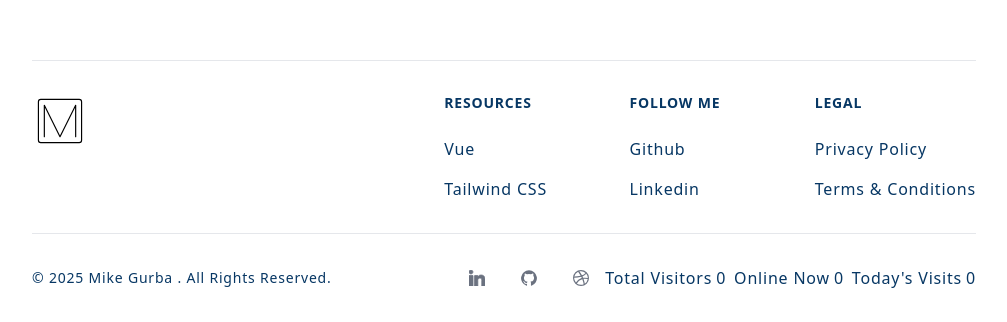
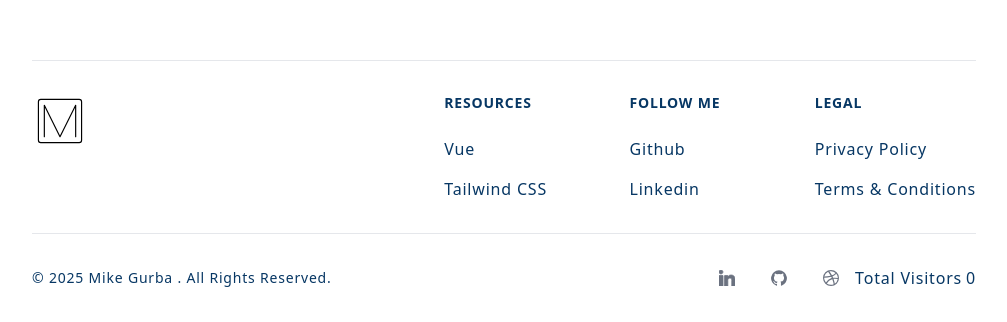
Before and after one commit to Trabajador/portfolio, a Vue app: page / in a window 1280 px wide. Shown: the part 3836-4158 px from the top of the page, without its empty margins (136-1143 px from the left). Built offline with nearby package versions, Linux system fonts and the light colour scheme; no server answers; the database is empty; a web font is replaced by a local one.

Commit message:
feat(stats): stats counter updated

```diff
--- a/src/components/VisitorTracker.vue
+++ b/src/components/VisitorTracker.vue
@@ -1,6 +1,6 @@
 <script>
   import { ref, onMounted, onUnmounted } from 'vue';
-  import { ref as dbRef, set, onValue, increment, getDatabase, remove } from 'firebase/database';
+  import { ref as dbRef, set, onValue, increment, get, remove, getDatabase } from 'firebase/database';
   import { initializeApp } from 'firebase/app';
 
   const firebaseConfig = {
@@ -20,10 +20,7 @@
     name: 'VisitorTracker',
     setup() {
       const totalVisitors = ref(0);
-      const onlineVisitors = ref(0);
-      const todayVisitors = ref(0);
       const visitorRef = dbRef(database, 'visitors');
-      const onlineRef = dbRef(database, 'online');
       const todayRef = dbRef(database, `daily/${getTodayDate()}`);
 
       // Generate unique visitor ID
@@ -39,17 +36,17 @@
 
       onMounted(async () => {
         // Update total visitors - Increment only once and don't increment on reload
-        const totalVisitorsSnapshot = await dbRef(database, 'visitors').get();
+        const totalVisitorsSnapshot = await get(visitorRef);
         if (!totalVisitorsSnapshot.exists()) {
           set(visitorRef, 0);  // Initialize if not set
         }
         set(visitorRef, increment(1));  // Increment only once when the visitor is first seen
 
-        // Track online status
+        // Track online status - Use visitorId to track individual visitors
         set(dbRef(database, `online/${visitorId}`), true);
 
         // Update today's visitors - Increment only once per day
-        const todaySnapshot = await dbRef(database, `daily/${getTodayDate()}`).get();
+        const todaySnapshot = await get(todayRef);
         if (!todaySnapshot.exists()) {
           set(todayRef, 0);  // Initialize if not set
         }
@@ -59,14 +56,6 @@
         onValue(visitorRef, (snapshot) => {
           totalVisitors.value = snapshot.val() || 0;
         });
-
-        onValue(onlineRef, (snapshot) => {
-          onlineVisitors.value = snapshot.val() ? Object.keys(snapshot.val()).length : 0;
-        });
-
-        onValue(todayRef, (snapshot) => {
-          todayVisitors.value = snapshot.val() || 0;
-        });
       });
 
       onUnmounted(() => {
@@ -75,9 +64,7 @@
       });
 
       return {
-        totalVisitors,
-        onlineVisitors,
-        todayVisitors
+        totalVisitors
       };
     }
   }
@@ -89,13 +76,5 @@
       <span>Total Visitors</span>
       <div class="count">{{ totalVisitors }}</div>
     </div>
-    <div class="stat-box flex gap-1">
-      <span>Online Now</span>
-      <div class="count">{{ onlineVisitors }}</div>
-    </div>
-    <div class="stat-box flex gap-1">
-      <span>Today's Visits</span>
-      <div class="count">{{ todayVisitors }}</div>
-    </div>
   </div>
 </template>
```
